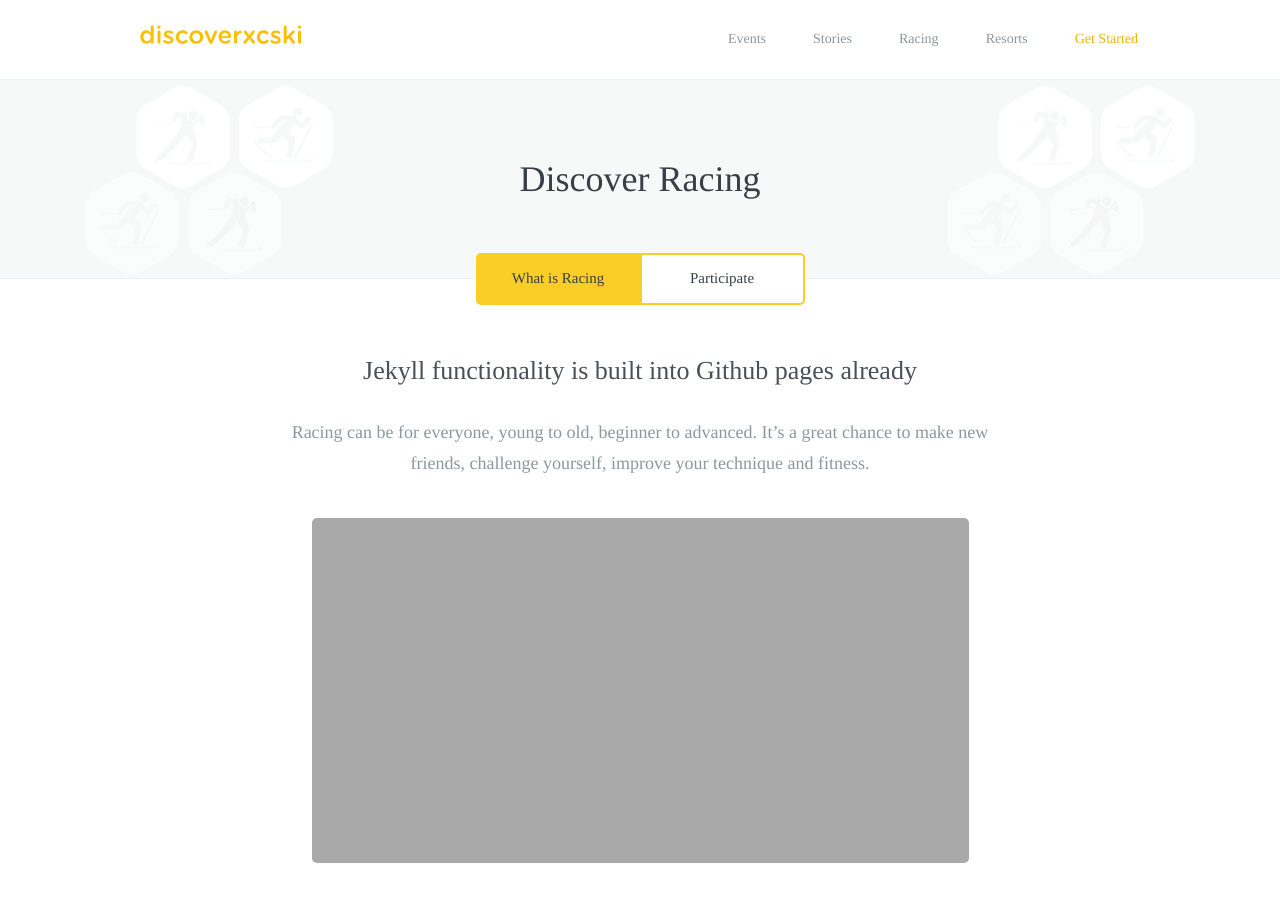
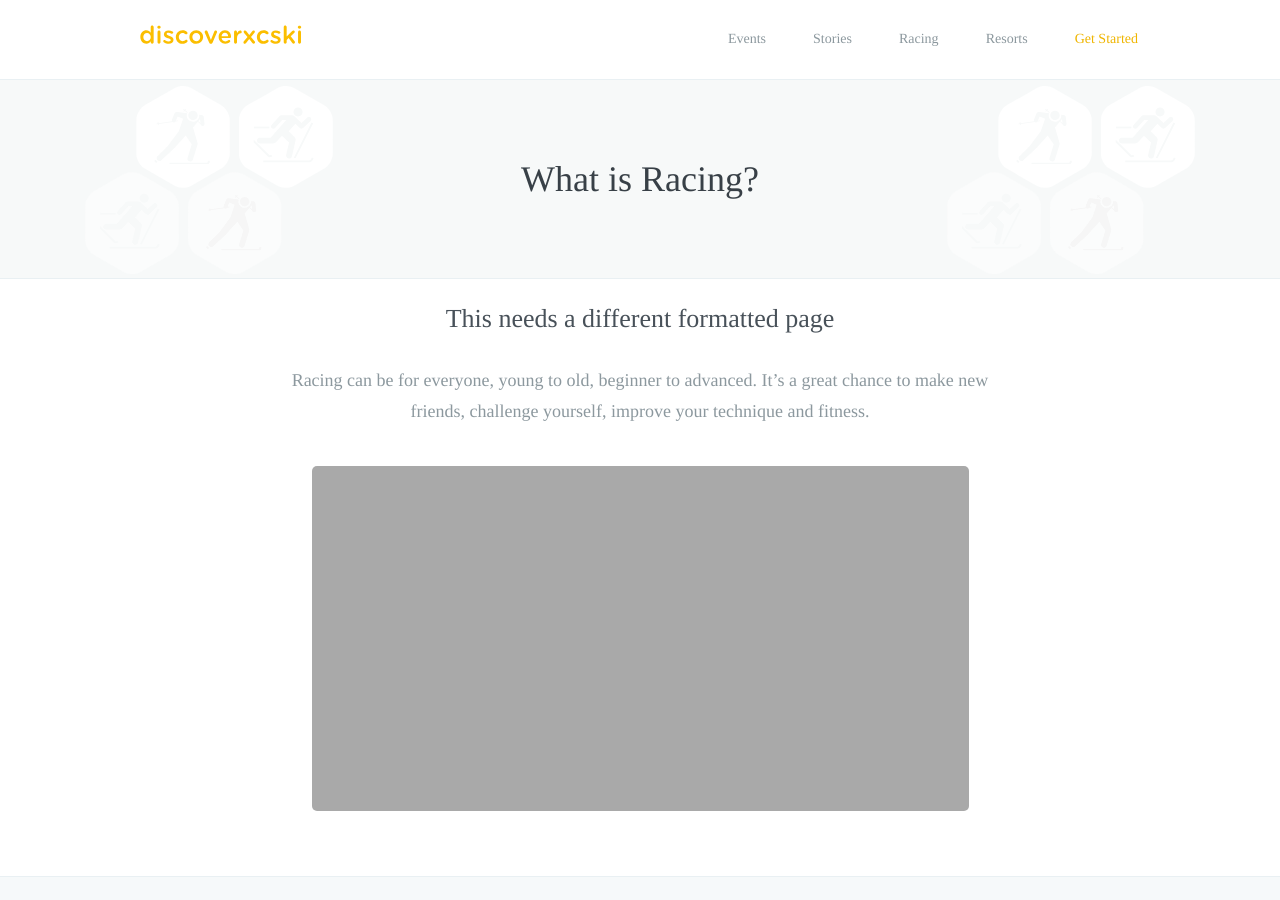
Before and after one commit to robcatto/robcatto.github.io, a Jekyll site: the page built from racing/event-formats/index.html, in a window 1280 px wide and 900 px high. Built offline with Jekyll 4.4.1, drawn with Linux system fonts in a browser that asks for light colours; some web fonts are replaced; Markdown is read by kramdown in place of the engine named in the settings.

Commit message:
Update index.html

```diff
--- a/racing/event-formats/index.html
+++ b/racing/event-formats/index.html
@@ -12,7 +12,7 @@ layout: default
             </div>
 
             <section>
-                <h1>Discover Racing</h1>
+                <h1>What is Racing?</h1>
             </section>
 
 
@@ -22,30 +22,16 @@ layout: default
             <div class="page__content">
 
                <input id="tab1" type="radio" name="tabs" checked>
-      <label class="button" for="tab1" style="
-        border-radius: 5px 0px 0px 5px;
-        color: #384047;
-        padding: 0px 21px;
-        width: 165px;
-        margin-right: -5px;
-">
 
-        What is Racing</label>
 
       <input id="tab2" type="radio" name="tabs">
-      <label class="button" for="tab2" style="
-        border-radius: 0px 5px 5px 0px;
-        color: #384047;
-        padding: 0px 21px;
-        width: 165px;">
 
-        Participate</label>
 
 
       <div class="content">
         <div id="content1">
         <section class="mobile_section" style="border-bottom: none">
-                <h3>Jekyll functionality is built into Github pages already</h3>
+                <h3>This needs a different formatted page </h3>
                 <p>Racing can be for everyone, young to old, beginner to advanced. It’s a great chance to make new friends, challenge yourself, improve your technique and fitness.
                 </p>
                 <div class="one">
```
